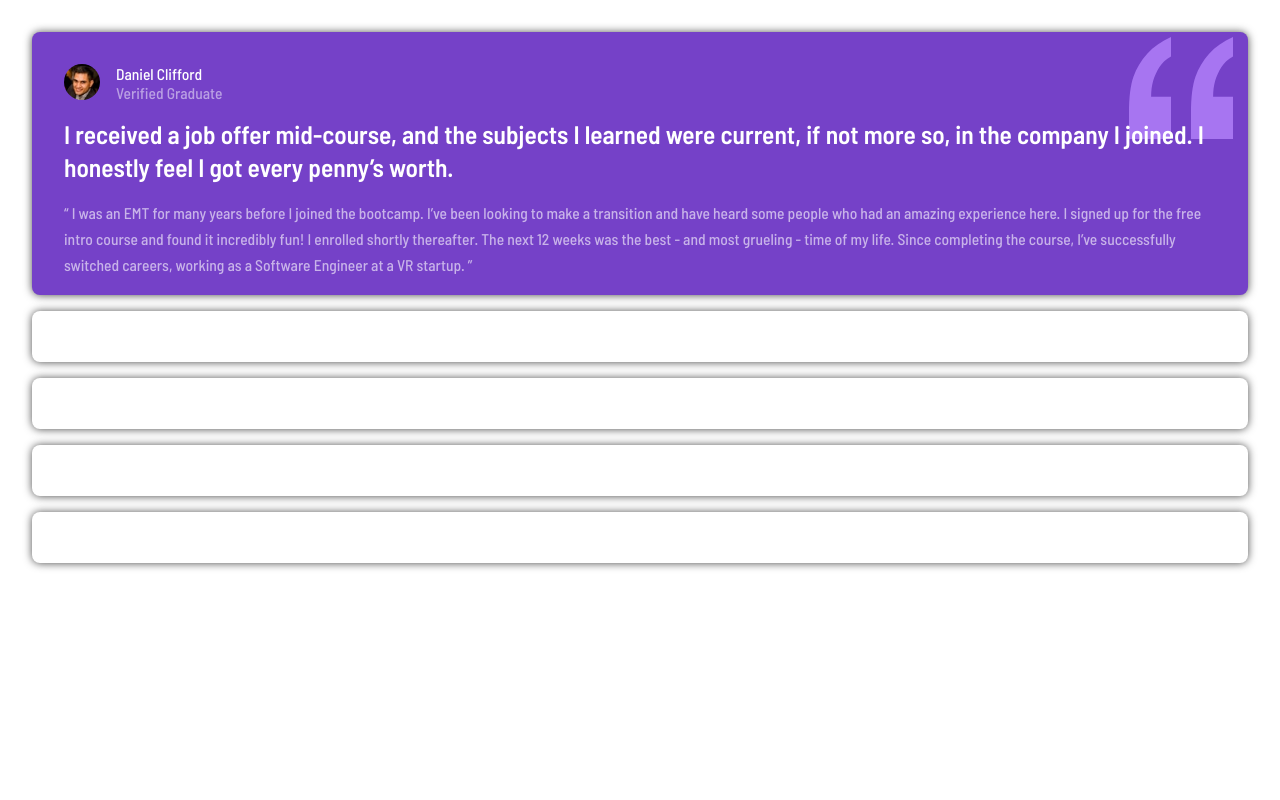
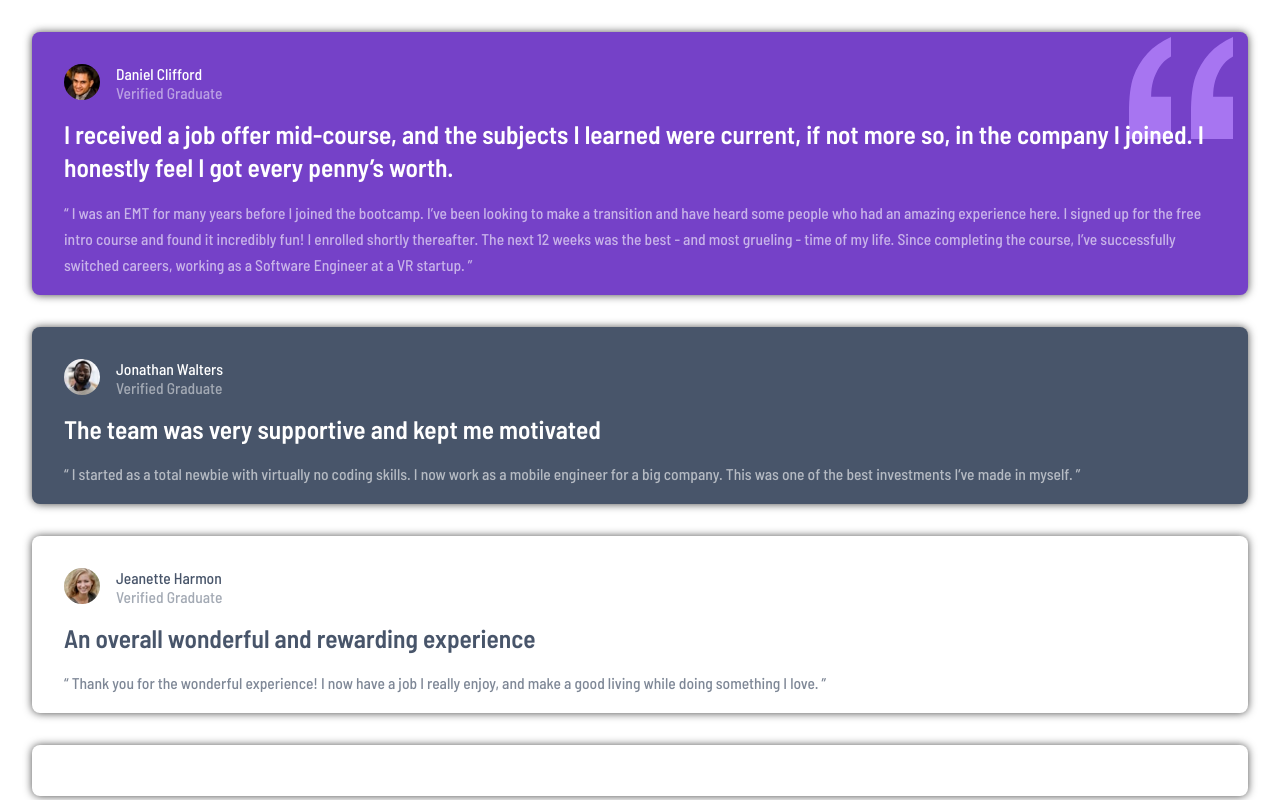
Before and after one commit to shalash23/testimonial-grid, a plain HTML site: page index.html in a window 1280 px wide. Shown: the top 800 px of the page. Drawn offline with Linux system fonts and the light colour scheme.

Commit message:
grid are coming reat

```diff
--- a/index.html
+++ b/index.html
@@ -45,36 +45,58 @@
           a Software Engineer at a VR startup. ”
         </p>
       </div>
-      <div class="grid">Second Item</div>
+      <div class="grid">
+        <div class="info">
+          <img src="/images/image-jonathan.jpg" alt="avatar of Daniel" />
+          <div>
+            <p class="name">Jonathan Walters</p>
+            <p>Verified Graduate</p>
+          </div>
+        </div>
+        <h2>The team was very supportive and kept me motivated</h2>
+        <p class="comment">
+          “ I started as a total newbie with virtually no coding skills. I now
+          work as a mobile engineer for a big company. This was one of the best
+          investments I’ve made in myself. ”
+        </p>
+      </div>
+      <div class="grid">
+        <div class="info">
+          <img src="/images/image-jeanette.jpg" alt="avatar of Daniel" />
+          <div>
+            <p class="name">Jeanette Harmon</p>
+            <p>Verified Graduate</p>
+          </div>
+        </div>
+        <h2>An overall wonderful and rewarding experience</h2>
+        <p class="comment">
+          “ Thank you for the wonderful experience! I now have a job I really
+          enjoy, and make a good living while doing something I love. ”
+        </p>
+      </div>
       <div class="grid">Third Item</div>
       <div class="grid">Fourth Item</div>
       <div class="grid">Fifth Item</div>
-      Jonathan Walters Verified Graduate The team was very supportive and kept
-      me motivated “ I started as a total newbie with virtually no coding
-      skills. I now work as a mobile engineer for a big company. This was one of
-      the best investments I’ve made in myself. ” Jeanette Harmon Verified
-      Graduate An overall wonderful and rewarding experience “ Thank you for the
-      wonderful experience! I now have a job I really enjoy, and make a good
-      living while doing something I love. ” Patrick Abrams Verified Graduate
-      Awesome teaching support from TAs who did the bootcamp themselves. Getting
-      guidance from them and learning from their experiences was easy. “ The
-      staff seem genuinely concerned about my progress which I find really
-      refreshing. The program gave me the confidence necessary to be able to go
-      out in the world and present myself as a capable junior developer. The
-      standard is above the rest. You will get the personal attention you need
-      from an incredible community of smart and amazing people. ” Kira Whittle
-      Verified Graduate Such a life-changing experience. Highly recommended! “
-      Before joining the bootcamp, I’ve never written a line of code. I needed
-      some structure from professionals who can help me learn programming step
-      by step. I was encouraged to enroll by a former student of theirs who can
-      only say wonderful things about the program. The entire curriculum and
-      staff did not disappoint. They were very hands-on and I never had to wait
-      long for assistance. The agile team project, in particular, was
-      outstanding. It took my learning to the next level in a way that no
-      tutorial could ever have. In fact, I’ve often referred to it during
-      interviews as an example of my developent experience. It certainly helped
-      me land a job as a full-stack developer after receiving multiple offers.
-      100% recommend! ”
+
+      Patrick Abrams Verified Graduate Awesome teaching support from TAs who did
+      the bootcamp themselves. Getting guidance from them and learning from
+      their experiences was easy. “ The staff seem genuinely concerned about my
+      progress which I find really refreshing. The program gave me the
+      confidence necessary to be able to go out in the world and present myself
+      as a capable junior developer. The standard is above the rest. You will
+      get the personal attention you need from an incredible community of smart
+      and amazing people. ” Kira Whittle Verified Graduate Such a life-changing
+      experience. Highly recommended! “ Before joining the bootcamp, I’ve never
+      written a line of code. I needed some structure from professionals who can
+      help me learn programming step by step. I was encouraged to enroll by a
+      former student of theirs who can only say wonderful things about the
+      program. The entire curriculum and staff did not disappoint. They were
+      very hands-on and I never had to wait long for assistance. The agile team
+      project, in particular, was outstanding. It took my learning to the next
+      level in a way that no tutorial could ever have. In fact, I’ve often
+      referred to it during interviews as an example of my developent
+      experience. It certainly helped me land a job as a full-stack developer
+      after receiving multiple offers. 100% recommend! ”
     </main>
 
     <!-- <footer class="attribution">
--- a/styles/styles.scss
+++ b/styles/styles.scss
@@ -27,6 +27,7 @@
     1.625rem
   );
   line-height: 1.3;
+  font-weight: 600;
 }
 
 body {
@@ -42,7 +43,7 @@
   display: grid;
   grid-template-columns: 1fr;
   grid-template-rows: 2fr repeat(4, auto);
-  gap: 1em;
+  gap: 2em;
 
   .grid {
     padding: 1em 2em;
@@ -53,6 +54,27 @@
       background-image: url("../images/bg-pattern-quotation.svg");
       background-repeat: no-repeat;
       background-position: top 5px right 15px;
+    }
+    &:nth-of-type(2) {
+      background-color: $veryDarkGrayishBlue;
+    }
+    &:nth-of-type(3) {
+      color: $veryDarkBlackishBlue;
+      h2 {
+        color: $veryDarkGrayishBlue;
+      }
+      p {
+        color: $veryDarkGrayishBlue;
+        opacity: 0.5;
+      }
+      .name {
+        color: $veryDarkGrayishBlue;
+        opacity: 1;
+      }
+      .comment {
+        color: $veryDarkGrayishBlue;
+        opacity: 0.7;
+      }
     }
 
     .info {
```
Also changed, not shown: design/mobile-design.jpg, styles/styles.css, 1 other file.
